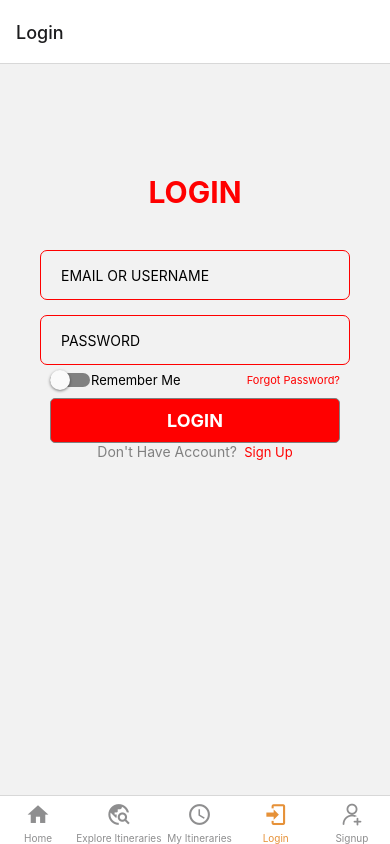
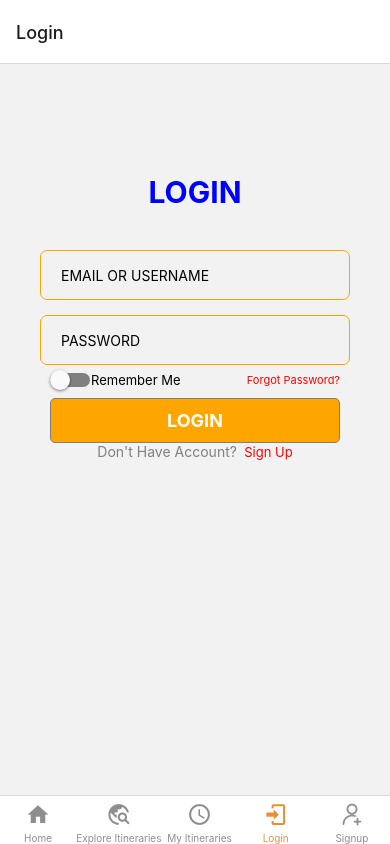
Before and after one commit to TejasAU/FlexiTravelPlannerApp, a React Native app: screen /Login in a window 390 px wide. Built offline with nearby package versions, Linux system fonts and the light colour scheme.

Commit message:
matched css of login and signup with web

```diff
--- a/components/login/Login.js
+++ b/components/login/Login.js
@@ -60,7 +60,7 @@ const styles = StyleSheet.create({
     textTransform : "uppercase",
     textAlign: "center",
     paddingVertical : 40,
-    color : "red"
+    color : "blue"
   },
   inputView : {
     gap : 15,
@@ -71,7 +71,7 @@ const styles = StyleSheet.create({
   input : {
     height : 50,
     paddingHorizontal : 20,
-    borderColor : "red",
+    borderColor : "orange",
     borderWidth : 1,
     borderRadius: 7
   },
@@ -98,7 +98,7 @@ const styles = StyleSheet.create({
     color : "red"
   },
   button : {
-    backgroundColor : "red",
+    backgroundColor : "orange",
     height : 45,
     borderColor : "gray",
     borderWidth  : 1,
--- a/components/login/Signup.js
+++ b/components/login/Signup.js
@@ -57,7 +57,7 @@ const styles = StyleSheet.create({
     textTransform : "uppercase",
     textAlign: "center",
     paddingVertical : 40,
-    color : "red"
+    color : "blue"
   },
   inputView : {
     gap : 15,
@@ -68,7 +68,7 @@ const styles = StyleSheet.create({
   input : {
     height : 50,
     paddingHorizontal : 20,
-    borderColor : "red",
+    borderColor : "orange",
     borderWidth : 1,
     borderRadius: 7
   },
@@ -95,7 +95,7 @@ const styles = StyleSheet.create({
     color : "red"
   },
   button : {
-    backgroundColor : "red",
+    backgroundColor : "orange",
     height : 45,
     borderColor : "gray",
     borderWidth  : 1,
```
